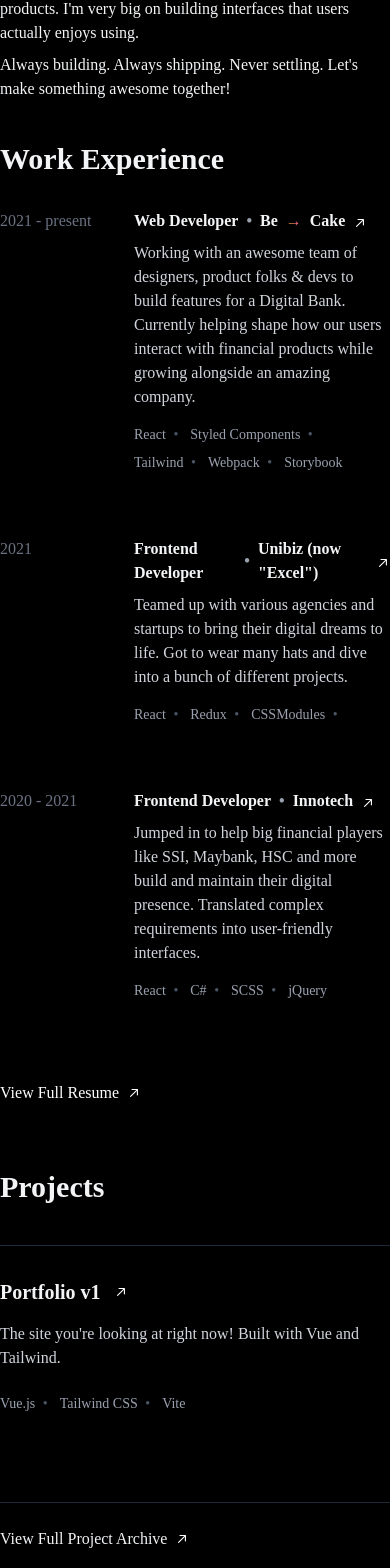
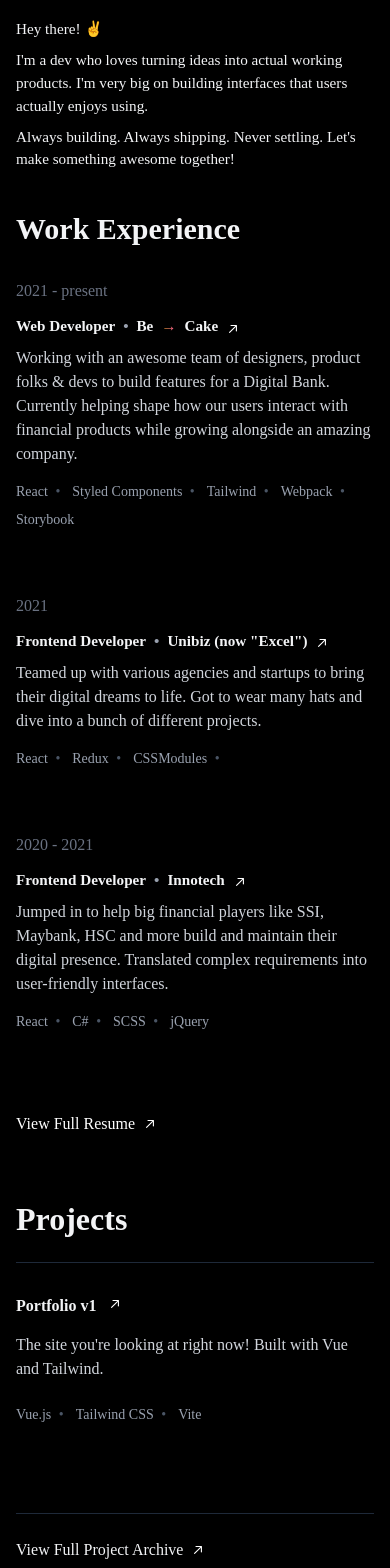
Before and after one commit to thai-ho/portfolio, a Vue app: page / in a window 390 px wide. Shown: the part 259-1827 px from the top of the page. Built offline with nearby package versions, Linux system fonts and the light colour scheme.

Commit message:
responsive

```diff
--- a/v1/src/components/AllProjects.vue
+++ b/v1/src/components/AllProjects.vue
@@ -78,7 +78,7 @@ const projects = [
 </script>
 
 <template>
-  <section class="bg-black text-white py-8">
+  <section class="bg-black text-white py-8 px-4 sm:px-0">
     <div class="container mx-auto">
       <div class="flex justify-between items-center mb-8">
         <h1 class="text-3xl font-bold">Project Archives</h1>
--- a/v1/src/components/Experience.vue
+++ b/v1/src/components/Experience.vue
@@ -1,12 +1,12 @@
 <template>
   <section class="font-medium bg-black text-gray-100">
-    <div class="container mx-auto">
+    <div class="container mx-auto px-4 sm:px-0">
       <h1 class="text-3xl font-bold mb-8 text-gray-100">Work Experience</h1>
       <div class="space-y-16">
-        <div class="grid grid-cols-[110px_1fr] gap-6">
+        <div class="grid grid-cols-1 sm:grid-cols-[110px_1fr] gap-3 sm:gap-6">
           <div class="text-gray-500">2021 - present</div>
           <div class="space-y-2">
-            <h3 class="text-md font-semibold text-gray-100 flex items-center">
+            <h3 class="text-md font-semibold text-gray-100 flex items-center flex-wrap">
               Web Developer<span class="mx-2 text-gray-400">&bull;</span>
               <div class="flex items-center gap-2">
                 <a
@@ -68,10 +68,10 @@
             </div>
           </div>
         </div>
-        <div class="grid grid-cols-[110px_1fr] gap-6">
+        <div class="grid grid-cols-1 sm:grid-cols-[110px_1fr] gap-3 sm:gap-6">
           <div class="text-gray-500">2021</div>
           <div class="space-y-2">
-            <h3 class="text-md font-semibold flex items-center text-gray-100">
+            <h3 class="text-md font-semibold flex items-center text-gray-100 flex-wrap">
               Frontend Developer<span class="mx-2 text-gray-400">&bull;</span>
               <a
                 href="https://exceltech.vn/"
@@ -115,10 +115,10 @@
           </div>
         </div>
 
-        <div class="grid grid-cols-[110px_1fr] gap-6">
+        <div class="grid grid-cols-1 sm:grid-cols-[110px_1fr] gap-3 sm:gap-6">
           <div class="text-gray-500">2020 - 2021</div>
           <div class="space-y-2">
-            <h3 class="text-md font-semibold text-gray-100 flex items-center">
+            <h3 class="text-md font-semibold text-gray-100 flex items-center flex-wrap">
               Frontend Developer<span class="mx-2 text-gray-400">&bull;</span>
               <a
                 href="https://innotech.vn"
@@ -196,3 +196,16 @@ import resumePdf from '../assets/HoangThaiHo_FrontEndDeveloper_Resume.pdf';
 // You can use your experience array data here
 // const experience = [...];
 </script>
+
+<style scoped>
+@media (max-width: 512px) {
+  h3 {
+    font-size: 0.95rem;
+  }
+
+  .container {
+    padding-left: 1rem;
+    padding-right: 1rem;
+  }
+}
+</style>
--- a/v1/src/components/Home.vue
+++ b/v1/src/components/Home.vue
@@ -8,7 +8,7 @@ import AvatarImage from "../assets/ava.jpeg";
 
 <template>
   <div class="flex flex-col gap-8">
-    <div class="flex gap-6 mb-4 items-center">
+    <div class="flex flex-col sm:flex-row gap-4 sm:gap-6 mb-4 items-center sm:items-start">
       <div class="shrink-0 w-[88px] h-[88px] rounded-full overflow-hidden">
         <img
           :src="AvatarImage"
@@ -16,7 +16,7 @@ import AvatarImage from "../assets/ava.jpeg";
           class="w-full h-full object-cover"
         />
       </div>
-      <div class="">
+      <div class="text-center sm:text-left">
         <h1 class="mb-1 text-2xl font-bold">Thai Ho</h1>
         <p class="text-sm text-gray-400">Front-end Developer</p>
       </div>
@@ -27,3 +27,11 @@ import AvatarImage from "../assets/ava.jpeg";
     <Links />
   </div>
 </template>
+
+<style scoped>
+@media (max-width: 512px) {
+  h1 {
+    font-size: 1.75rem;
+  }
+}
+</style>
--- a/v1/src/components/Intro.vue
+++ b/v1/src/components/Intro.vue
@@ -1,5 +1,5 @@
 <template>
-  <div class="flex flex-col justify-between h-full gap-4 text-gray-100">
+  <div class="flex flex-col justify-between h-full gap-4 px-4 sm:px-0 text-gray-100">
     <div>
       <p class="mb-2">Hey there! ✌️</p>
       <p class="mb-2">
@@ -20,5 +20,14 @@
 </script>
 
 <style scoped>
-/* Custom styles will go here when needed */
+@media (max-width: 512px) {
+  p {
+    font-size: 0.95rem;
+    line-height: 1.5;
+  }
+
+  .flex-col {
+    gap: 0.75rem;
+  }
+}
 </style>
--- a/v1/src/components/Links.vue
+++ b/v1/src/components/Links.vue
@@ -1,5 +1,5 @@
 <template>
-  <section class="bg-black text-gray-100 py-12">
+  <section class="bg-black text-gray-100 py-12 px-4 sm:px-0">
     <div class="container mx-auto">
       <h2 class="text-3xl font-bold mb-8">Links</h2>
 
--- a/v1/src/components/Projects.vue
+++ b/v1/src/components/Projects.vue
@@ -14,7 +14,7 @@ const projects = [
 
 <template>
   <section class="font-medium bg-black text-gray-100 py-8">
-    <div class="container mx-auto">
+    <div class="container mx-auto px-4 sm:px-0">
       <h1 class="text-3xl font-bold mb-10 text-gray-100">Projects</h1>
 
       <div class="space-y-16">
@@ -24,7 +24,7 @@ const projects = [
             :key="project.title"
             class="border-t border-gray-800 pt-8"
           >
-            <h3 class="text-xl font-semibold text-gray-100 flex items-center mb-4">
+            <h3 class="text-xl font-semibold text-gray-100 flex items-center mb-4 flex-wrap">
               <a
                 :href="project.sourceLink"
                 target="_blank"
@@ -104,4 +104,26 @@ a {
 a:hover {
   text-decoration: none;
 }
+
+@media (max-width: 512px) {
+  h1 {
+    font-size: 2rem;
+    margin-bottom: 1.5rem;
+  }
+
+  h3 {
+    font-size: 1rem;
+  }
+
+  .container {
+    padding-left: 1rem;
+    padding-right: 1rem;
+  }
+
+  .space-y-16 > :not([hidden]) ~ :not([hidden]) {
+    --tw-space-y-reverse: 0;
+    margin-top: calc(3rem * calc(1 - var(--tw-space-y-reverse)));
+    margin-bottom: calc(3rem * var(--tw-space-y-reverse));
+  }
+}
 </style>
```
